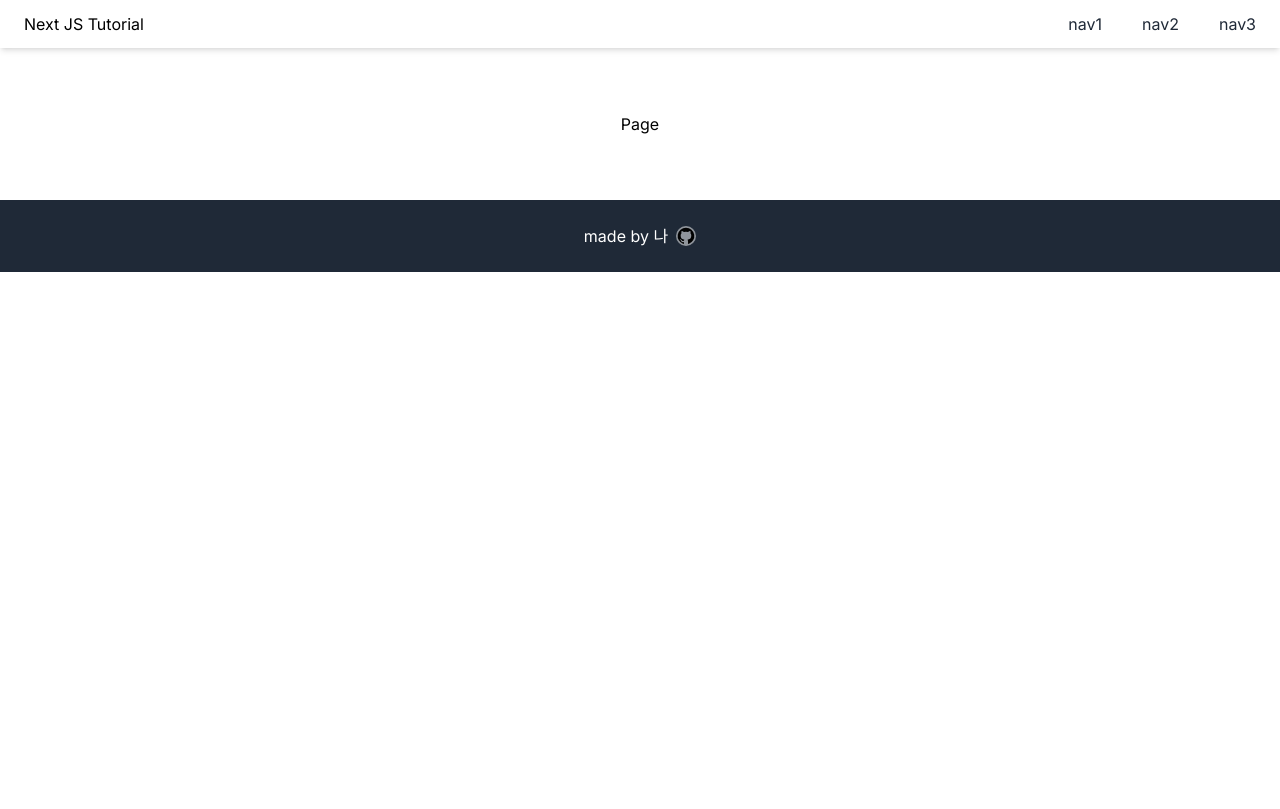
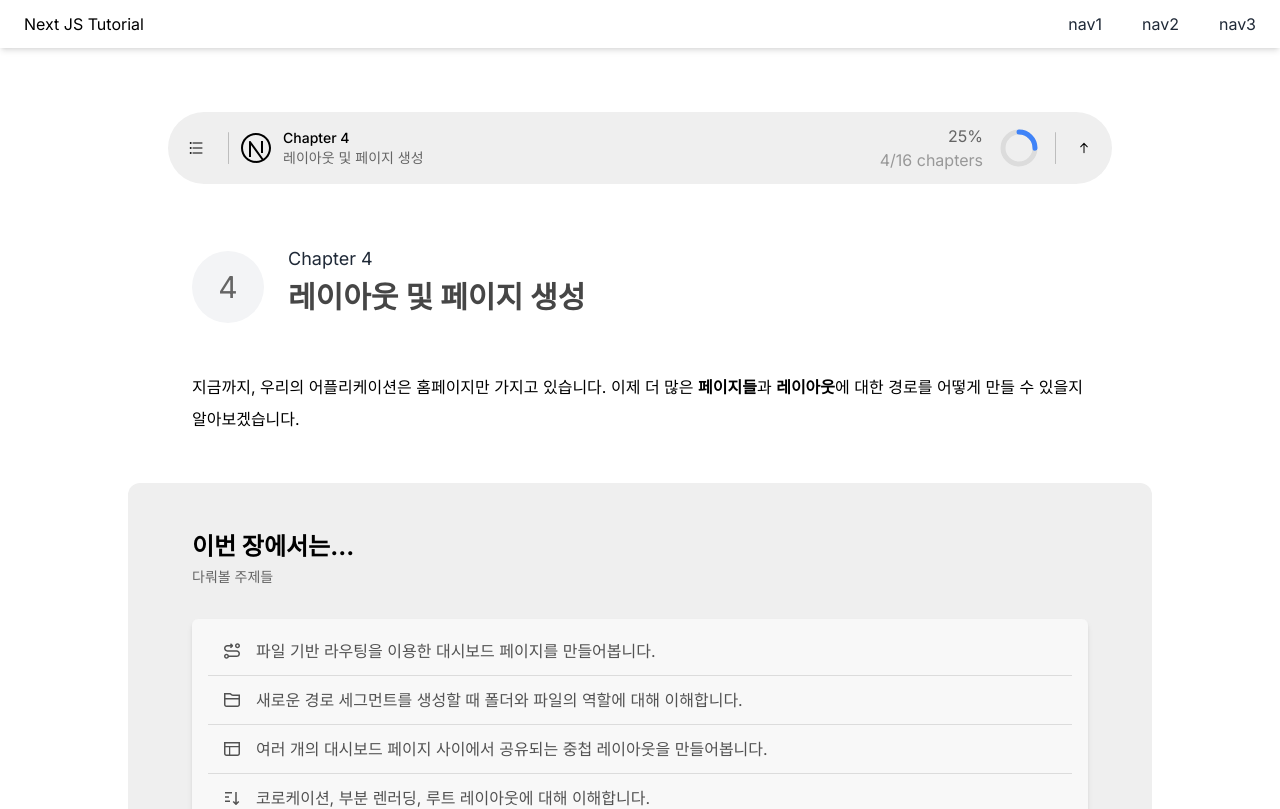
Before and after one commit to manu1307/NextJS-Tutorial-Korean, a Next.js app: page /tutorials/creating-layouts-and-pages in a window 1280 px wide. Shown: the top 809 px of the page. Built offline with nearby package versions, Linux system fonts and the light colour scheme.

Commit message:
Feat : chapter 4 상단 navbar 추가 및 튜토리얼 목표 추가
- icons/goals에 신규 아이콘 4개 추가 (Route, Folder, Layout, Colocation)
- content-goal.tsx 내에 Icons 업데이트

```diff
--- /dev/null
+++ b/app/components/icons/goals/Colocation.tsx
@@ -0,0 +1,16 @@
+import React from "react";
+
+function Colocation() {
+  return (
+    <svg height="16" strokeLinejoin="round" viewBox="0 0 16 16" width="16">
+      <path
+        fillRule="evenodd"
+        clipRule="evenodd"
+        d="M1.75 12H1V10.5H1.75H5.25H6V12H5.25H1.75ZM1.75 7.75H1V6.25H1.75H4.25H5V7.75H4.25H1.75ZM1.75 3.5H1V2H1.75H7.25H8V3.5H7.25H1.75ZM12.5303 14.7803C12.2374 15.0732 11.7626 15.0732 11.4697 14.7803L9.21967 12.5303L8.68934 12L9.75 10.9393L10.2803 11.4697L11.25 12.4393V2.75V2H12.75V2.75V12.4393L13.7197 11.4697L14.25 10.9393L15.3107 12L14.7803 12.5303L12.5303 14.7803Z"
+        fill="currentColor"
+      ></path>
+    </svg>
+  );
+}
+
+export default Colocation;
--- /dev/null
+++ b/app/components/icons/goals/Folder.tsx
@@ -0,0 +1,16 @@
+import React from "react";
+
+function Folder() {
+  return (
+    <svg height="16" strokeLinejoin="round" viewBox="0 0 16 16" width="16">
+      <path
+        fillRule="evenodd"
+        clipRule="evenodd"
+        d="M14.5 7.5V12.5C14.5 13.0523 14.0523 13.5 13.5 13.5H2.5C1.94772 13.5 1.5 13.0523 1.5 12.5V7.5H14.5ZM14.5 6V4H8.83333C8.29241 4 7.76607 3.82456 7.33333 3.5L6 2.5H1.5V6H14.5ZM0 1H1.5H6.16667C6.38304 1 6.59357 1.07018 6.76667 1.2L8.23333 2.3C8.40643 2.42982 8.61696 2.5 8.83333 2.5H14.5H16V4V12.5C16 13.8807 14.8807 15 13.5 15H2.5C1.11929 15 0 13.8807 0 12.5V2.5V1Z"
+        fill="currentColor"
+      ></path>
+    </svg>
+  );
+}
+
+export default Folder;
--- /dev/null
+++ b/app/components/icons/goals/Layout.tsx
@@ -0,0 +1,16 @@
+import React from "react";
+
+function Layout() {
+  return (
+    <svg height="16" strokeLinejoin="round" viewBox="0 0 16 16" width="16">
+      <path
+        fillRule="evenodd"
+        clipRule="evenodd"
+        d="M14.5 2.5H1.5V5.005H14.5V2.5ZM14.5 6.255H6.245V13.5H13.5C14.0523 13.5 14.5 13.0523 14.5 12.5V6.255ZM4.995 6.255H1.5V12.5C1.5 13.0523 1.94772 13.5 2.5 13.5H4.995V6.255ZM1.5 1H0V2.5V12.5C0 13.8807 1.11929 15 2.5 15H13.5C14.8807 15 16 13.8807 16 12.5V2.5V1H14.5H1.5Z"
+        fill="currentColor"
+      ></path>
+    </svg>
+  );
+}
+
+export default Layout;
--- /dev/null
+++ b/app/components/icons/goals/Route.tsx
@@ -0,0 +1,16 @@
+import React from "react";
+
+function Route() {
+  return (
+    <svg height="16" strokeLinejoin="round" viewBox="0 0 16 16" width="16">
+      <path
+        fillRule="evenodd"
+        clipRule="evenodd"
+        d="M7.53033 0.719661L7 0.189331L5.93934 1.24999L6.46967 1.78032L6.68934 1.99999H3.375C1.51104 1.99999 0 3.51103 0 5.37499C0 7.23895 1.51104 8.74999 3.375 8.74999H12.625C13.6605 8.74999 14.5 9.58946 14.5 10.625C14.5 11.6605 13.6605 12.5 12.625 12.5H4.88555C4.56698 11.4857 3.61941 10.75 2.5 10.75C1.11929 10.75 0 11.8693 0 13.25C0 14.6307 1.11929 15.75 2.5 15.75C3.61941 15.75 4.56698 15.0143 4.88555 14H12.625C14.489 14 16 12.489 16 10.625C16 8.76103 14.489 7.24999 12.625 7.24999H3.375C2.33947 7.24999 1.5 6.41052 1.5 5.37499C1.5 4.33946 2.33947 3.49999 3.375 3.49999H6.68934L6.46967 3.71966L5.93934 4.24999L7 5.31065L7.53033 4.78032L8.85355 3.4571C9.24408 3.06657 9.24408 2.43341 8.85355 2.04288L7.53033 0.719661ZM2.5 14.25C3.05228 14.25 3.5 13.8023 3.5 13.25C3.5 12.6977 3.05228 12.25 2.5 12.25C1.94772 12.25 1.5 12.6977 1.5 13.25C1.5 13.8023 1.94772 14.25 2.5 14.25ZM14.5 2.74999C14.5 3.30228 14.0523 3.74999 13.5 3.74999C12.9477 3.74999 12.5 3.30228 12.5 2.74999C12.5 2.19771 12.9477 1.74999 13.5 1.74999C14.0523 1.74999 14.5 2.19771 14.5 2.74999ZM16 2.74999C16 4.1307 14.8807 5.24999 13.5 5.24999C12.1193 5.24999 11 4.1307 11 2.74999C11 1.36928 12.1193 0.249991 13.5 0.249991C14.8807 0.249991 16 1.36928 16 2.74999Z"
+        fill="currentColor"
+      ></path>
+    </svg>
+  );
+}
+
+export default Route;
--- a/app/components/ui/Tutorial/content-goal.tsx
+++ b/app/components/ui/Tutorial/content-goal.tsx
@@ -6,6 +6,10 @@ import Utils from "../../icons/goals/Utils";
 import Text from "../../icons/goals/Text";
 import Check from "../../icons/Check_black";
 import Image from "../../icons/goals/Image";
+import Route from "../../icons/goals/Route";
+import Folder from "../../icons/goals/Folder";
+import Layout from "../../icons/goals/Layout";
+import Colocation from "../../icons/goals/Colocation";
 
 export type Goal = {
   type: string;
@@ -29,6 +33,14 @@ const Icons = (type: string) => {
       return <Check />;
     case "image":
       return <Image />;
+    case "route":
+      return <Route />;
+    case "folder":
+      return <Folder />;
+    case "layout":
+      return <Layout />;
+    case "colocation":
+      return <Colocation />;
   }
 };
 function ContentGoal({ goals }: ContentGoalProps) {
--- a/app/tutorials/creating-layouts-and-pages/page.tsx
+++ b/app/tutorials/creating-layouts-and-pages/page.tsx
@@ -1,7 +1,47 @@
+import ArticleTop from "@/app/components/ui/Tutorial/article-top";
+import Content from "@/app/components/ui/Tutorial/content";
+import ContentGoal, { Goal } from "@/app/components/ui/Tutorial/content-goal";
+import NavBar from "@/app/components/ui/Tutorial/nav-bar";
+import { contents } from "@/app/lib/contents";
 import React from "react";
 
 function Page() {
-  return <div>Page</div>;
+  const data = contents[3];
+  const nextData = contents[4];
+  const goals: Goal[] = [
+    {
+      type: "route",
+      content: "파일 기반 라우팅을 이용한 대시보드 페이지를 만들어봅니다.",
+    },
+    {
+      type: "folder",
+      content:
+        "새로운 경로 세그먼트를 생성할 때 폴더와 파일의 역할에 대해 이해합니다. ",
+    },
+    {
+      type: "layout",
+      content:
+        "여러 개의 대시보드 페이지 사이에서 공유되는 중첩 레이아웃을 만들어봅니다.",
+    },
+    {
+      type: "colocation",
+      content: "코로케이션, 부분 렌러딩, 루트 레이아웃에 대해 이해합니다.",
+    },
+  ];
+  return (
+    <>
+      <NavBar chapter={data.chapter} title={data.title} />
+      <article className="mt-8 w-full min-w-0 max-w-6xl px-1 md:px-6 text-left">
+        <ArticleTop data={data} />
+        <Content>
+          지금까지, 우리의 어플리케이션은 홈페이지만 가지고 있습니다. 이제 더
+          많은 <b>페이지들</b>과 <b>레이아웃</b>에 대한 경로를 어떻게 만들 수
+          있을지 알아보겠습니다.
+        </Content>
+        <ContentGoal goals={goals} />
+      </article>
+    </>
+  );
 }
 
 export default Page;
```
